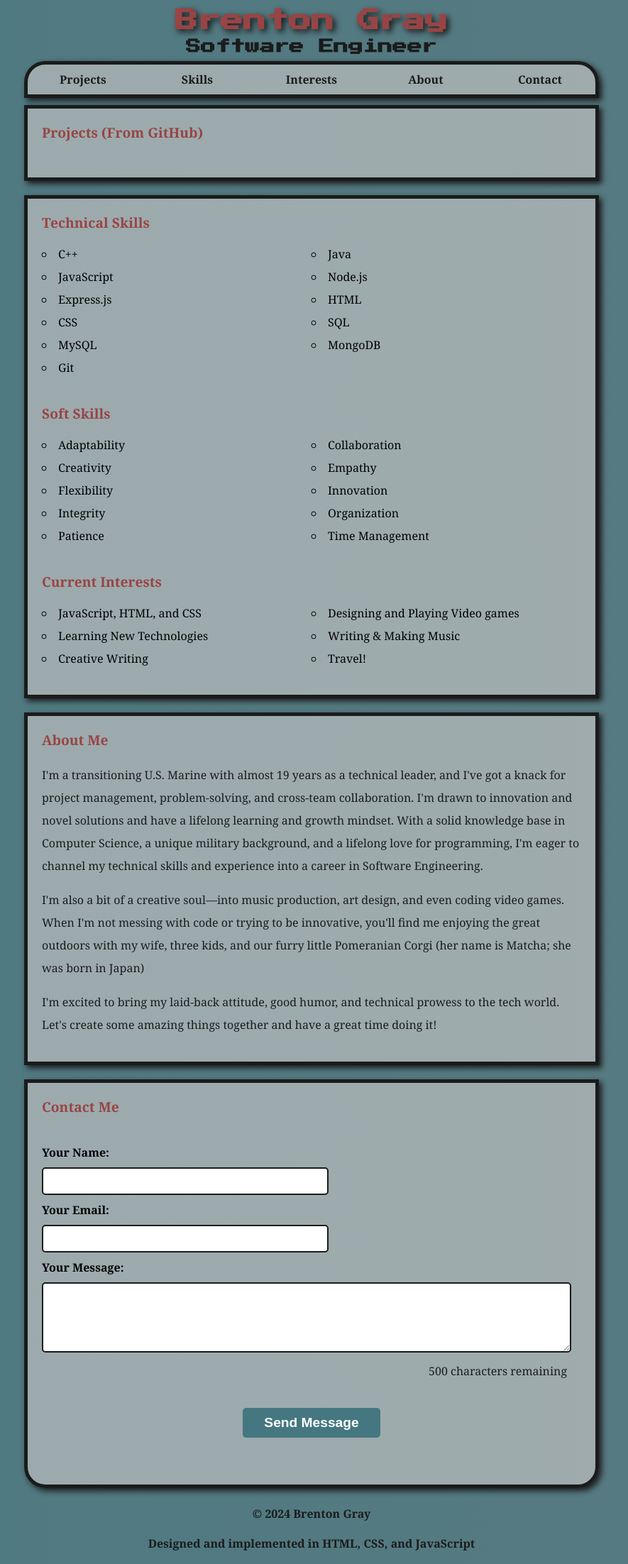
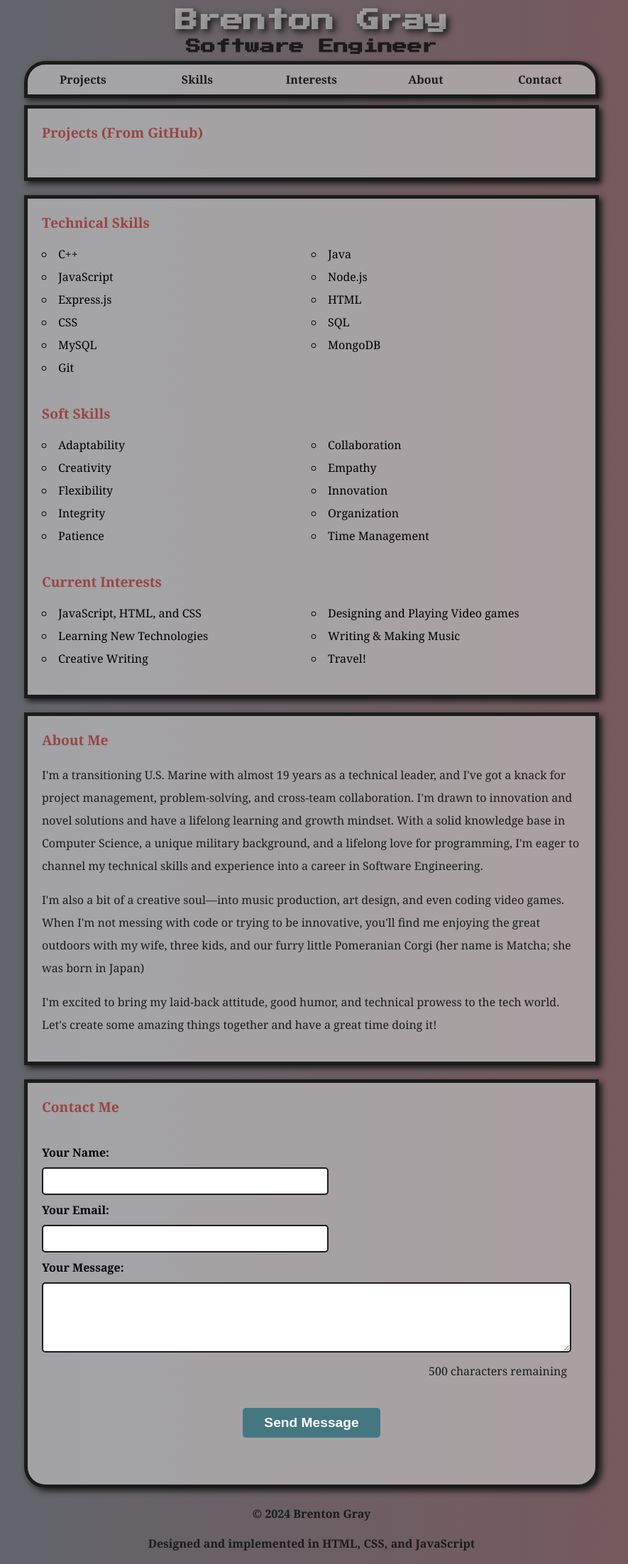
Before and after one commit to brenton-j-gray/portfolio, a PHP site: page / in a window 1280 px wide. Shown: the whole page at 71% size, without its empty margins (201-1086 px from the left). Run offline with PHP 8.4, Linux system fonts and the light colour scheme.

Commit message:
change background color animation

```diff
--- a/styles.css
+++ b/styles.css
@@ -71,7 +71,7 @@ html {
 body {
     font-size: 1rem;
 
-    background: linear-gradient(90deg, var(--primary-color), var(--tertiary-color));
+    background: linear-gradient(90deg, var(--primary-color), var(--secondary-color));
     background-size: 300% 300%;
     animation: gradientAnimation 10s ease infinite;
 
@@ -174,7 +174,7 @@ h2 {
     font-size: 2rem;
     text-align: center;
     text-shadow: var(--shadow);
-    color: var(--secondary-color);
+    color: var(--bright-color);
     padding: 0px;
     margin: 2%;
 }
```
